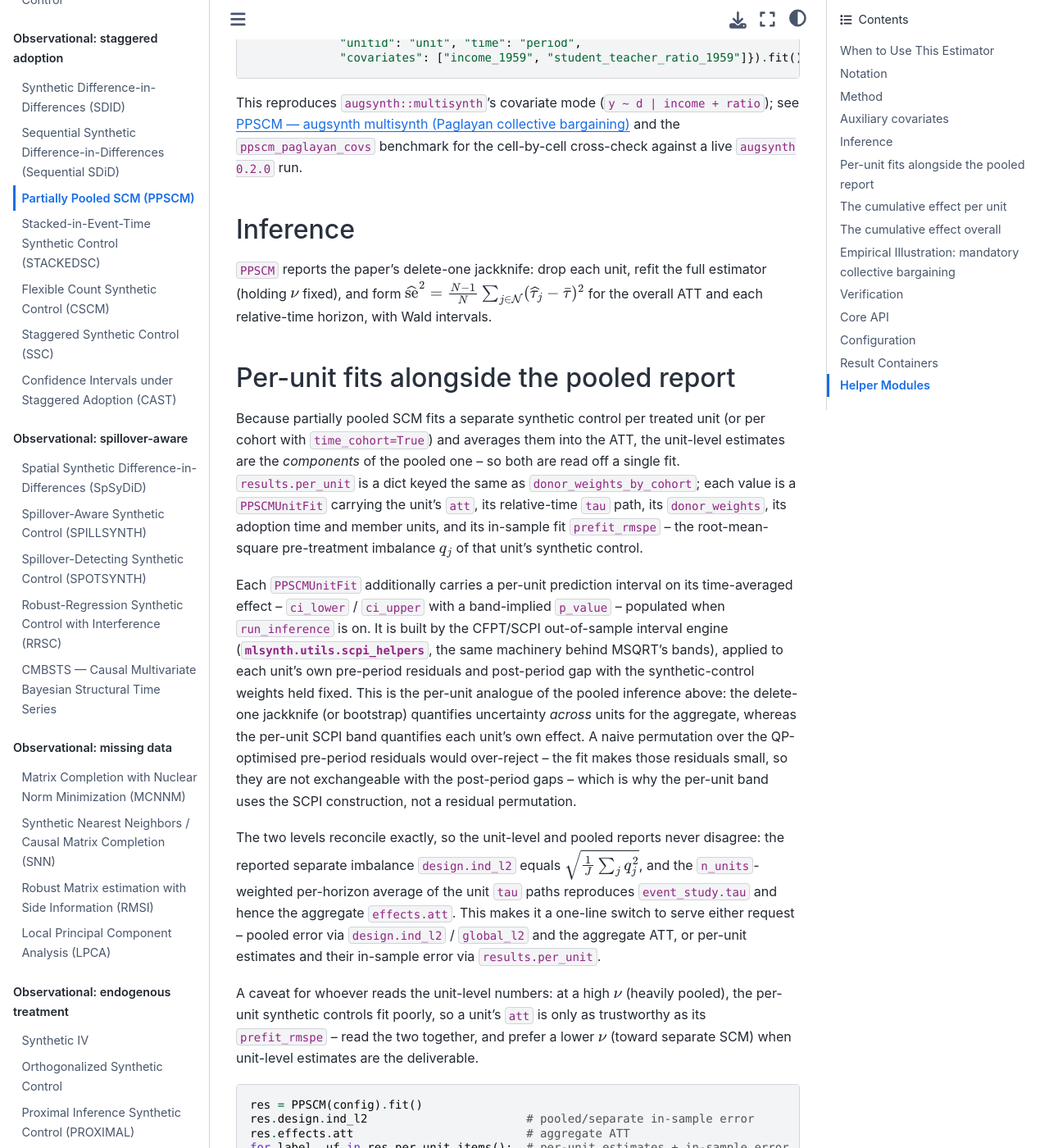
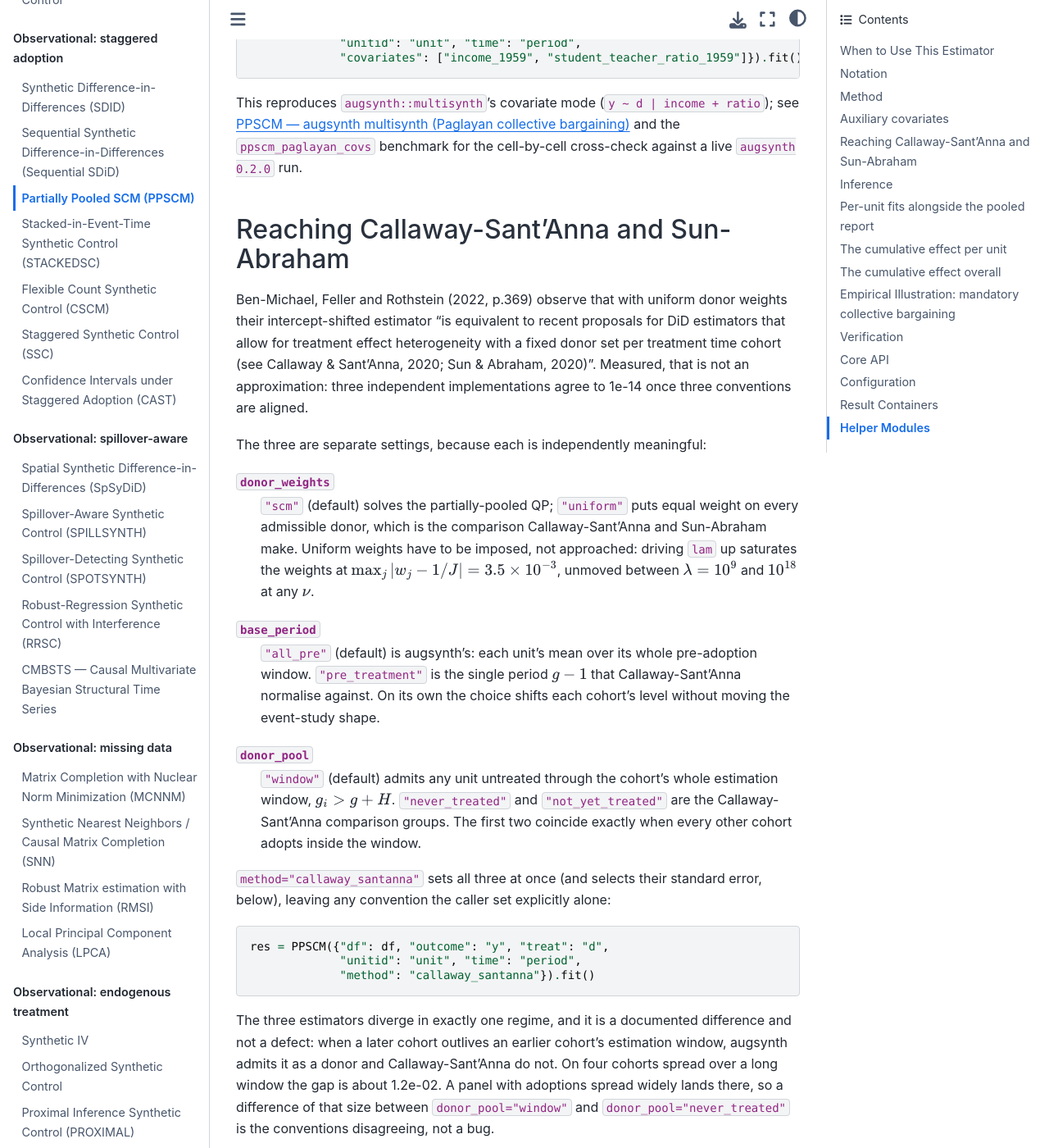
Before and after one commit to jgreathouse9/mlsynth, a Sphinx documentation site: the page built from docs/ppscm.rst, in a window 1280 px wide and 1400 px high, scrolled down 3309 px. Shown: the whole window at 82% size. Built offline with Sphinx 7.4.7 and the Sphinx Book theme 1.1.4, drawn with Linux system fonts in a browser that asks for light colours; some of the changed text lies outside the part shown.

Commit message:
Document the Callaway-Sant'Anna mode PPSCM already has (#472)
Closes #470.

#466 added donor_weights, base_period, donor_pool and the callaway_santanna
preset and shipped no doc changes, so docs/ppscm.rst mentioned none of them. A
reader of the page could not discover that PPSCM reaches these estimators at
all, and a reader of the config saw three Literal fields whose consequences
were described only in field descriptions.

The new section states the equivalence and its source, then each convention
separately with what it does on its own: uniform donor weights are imposed and
not approached, since driving lam up saturates at max|w - 1/J| = 3.5e-03 and
does not move between lam = 1e9 and 1e18 at any nu; the g-1 baseline shifts
each cohort's level without moving the event-study shape; and augsynth's
estimation-window donor rule is a third rule, neither never_treated nor
not_yet_treated, coinciding with the first exactly when every other cohort
adopts inside the window.

The regime where the three legitimately diverge is documented as a difference
and not a defect, with the measured size, because a staggered panel with
adoptions spread over a long window lands there and a gap of that size must
not read as breakage.

The decision tree gains a route: someone wanting the Callaway-Sant'Anna or
Sun-Abraham group-time ATT would not otherwise find it in a synthetic-control
library.

The inference section ships with #471, which builds the interval it describes.

```diff
--- a/docs/choose.rst
+++ b/docs/choose.rst
@@ -98,6 +98,7 @@
      + simplex SC per unit, never-treated pool, CFPT intervals ─► VanillaSC (staggered)
      + unit sizes differ by orders of magnitude, want % effects ─► STACKEDSC
      + want pooling / oracle efficiency  ─► PPSCM · SequentialSDID
+     + want the Callaway-Sant'Anna / Sun-Abraham group-time ATT ─► PPSCM (method="callaway_santanna")
      + latent factors, unit-specific loadings, never-treated pool ─► GSYNTH
      + long pre-period, few never-treated, event study ─► SSC
      + spillovers                        ─► SpSyDiD
--- a/docs/ppscm.rst
+++ b/docs/ppscm.rst
@@ -162,6 +162,57 @@
 ``ppscm_paglayan_covs`` benchmark for the cell-by-cell cross-check against a
 live ``augsynth 0.2.0`` run.
 
+.. _ppscm-cs-mode:
+
+Reaching Callaway-Sant'Anna and Sun-Abraham
+-------------------------------------------
+
+Ben-Michael, Feller and Rothstein (2022, p.369) observe that with uniform donor
+weights their intercept-shifted estimator "is equivalent to recent proposals for
+DiD estimators that allow for treatment effect heterogeneity with a fixed donor
+set per treatment time cohort (see Callaway & Sant'Anna, 2020; Sun & Abraham,
+2020)". Measured, that is not an approximation: three independent
+implementations agree to 1e-14 once three conventions are aligned.
+
+The three are separate settings, because each is independently meaningful:
+
+``donor_weights``
+   ``"scm"`` (default) solves the partially-pooled QP; ``"uniform"`` puts equal
+   weight on every admissible donor, which is the comparison Callaway-Sant'Anna
+   and Sun-Abraham make. Uniform weights have to be imposed, not approached:
+   driving ``lam`` up saturates the weights at :math:`\max_j |w_j - 1/J| =
+   3.5 \times 10^{-3}`, unmoved between :math:`\lambda = 10^9` and
+   :math:`10^{18}` at any :math:`\nu`.
+
+``base_period``
+   ``"all_pre"`` (default) is augsynth's: each unit's mean over its whole
+   pre-adoption window. ``"pre_treatment"`` is the single period :math:`g-1`
+   that Callaway-Sant'Anna normalise against. On its own the choice shifts each
+   cohort's level without moving the event-study shape.
+
+``donor_pool``
+   ``"window"`` (default) admits any unit untreated through the cohort's whole
+   estimation window, :math:`g_i > g + H`. ``"never_treated"`` and
+   ``"not_yet_treated"`` are the Callaway-Sant'Anna comparison groups. The first
+   two coincide exactly when every other cohort adopts inside the window.
+
+``method="callaway_santanna"`` sets all three at once (and selects their
+standard error, below), leaving any convention the caller set explicitly alone:
+
+.. code-block:: python
+
+   res = PPSCM({"df": df, "outcome": "y", "treat": "d",
+                "unitid": "unit", "time": "period",
+                "method": "callaway_santanna"}).fit()
+
+The three estimators diverge in exactly one regime, and it is a documented
+difference and not a defect: when a later cohort outlives an earlier cohort's
+estimation window, augsynth admits it as a donor and Callaway-Sant'Anna do not.
+On four cohorts spread over a long window the gap is about 1.2e-02. A panel with
+adoptions spread widely lands there, so a difference of that size between
+``donor_pool="window"`` and ``donor_pool="never_treated"`` is the conventions
+disagreeing, not a bug.
+
 Inference
 ---------
 
@@ -169,6 +220,8 @@
 full estimator (holding :math:`\nu` fixed), and form
 :math:`\widehat{\text{se}}^2 = \tfrac{N-1}{N}\sum_{j \in \mathcal{N}}(\widehat{\tau}_j - \bar{\tau})^2`
 for the overall ATT and each relative-time horizon, with Wald intervals.
+``inference_method="bootstrap"`` swaps in augsynth's default Mammen wild
+bootstrap, which reweights the single fit instead of refitting.
 
 Per-unit fits alongside the pooled report
 -----------------------------------------
```
